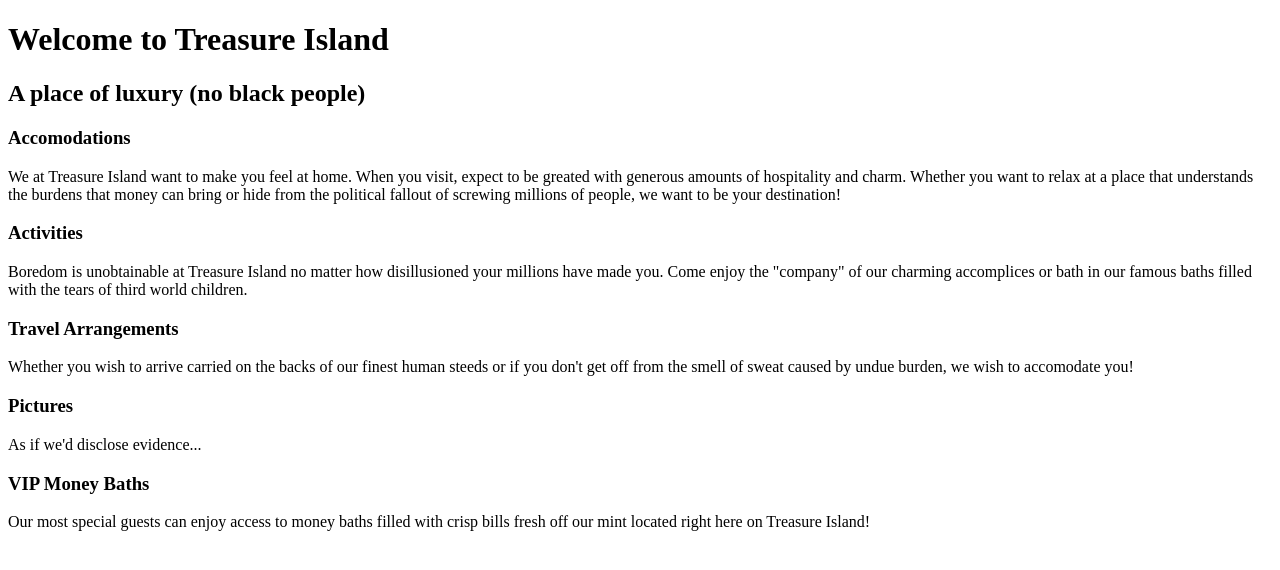
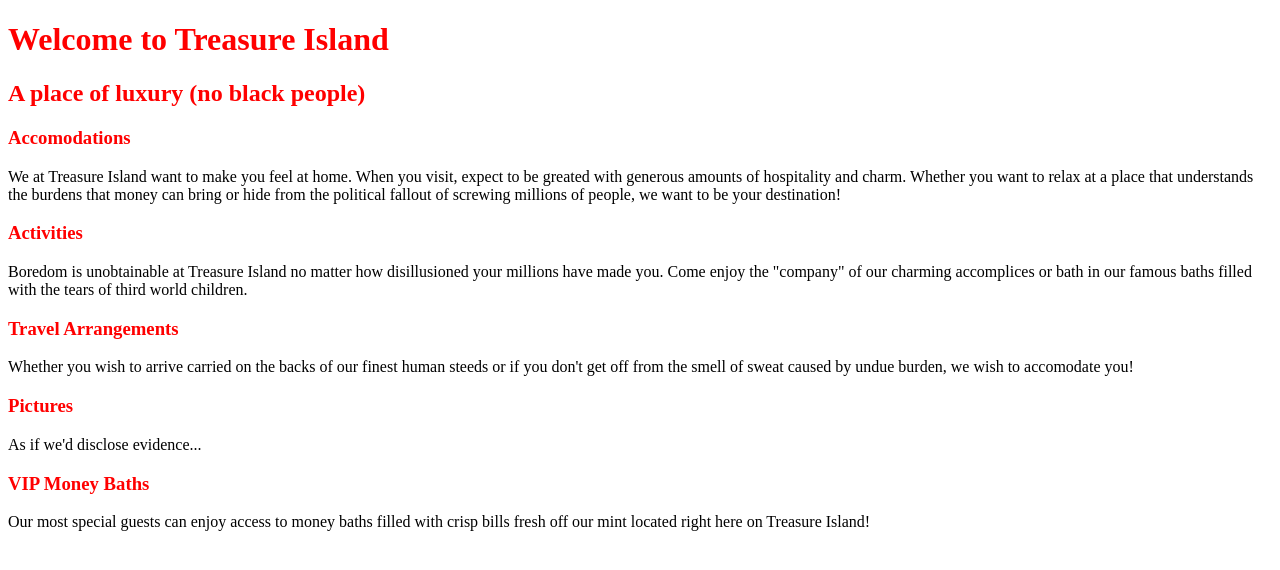
Before and after one commit to machewgc/wealthy-individual, a plain HTML site: page index.html in a window 1280 px wide. Drawn offline with Linux system fonts and the light colour scheme.

Commit message:
added css

```diff
--- /dev/null
+++ b/css/main.css
@@ -0,0 +1,11 @@
+h1 {
+  color: red;
+}
+
+h2 {
+  color: red;
+}
+
+h3 {
+  color: red;
+}
--- a/index.html
+++ b/index.html
@@ -1,6 +1,7 @@
 <!DOCTYPE html>
 <html>
   <head>
+    <link rel="stylesheet" type="text/css" href="/css/main.css">
     <title>Treasure Island</title>
   </head>
   <body>
```
